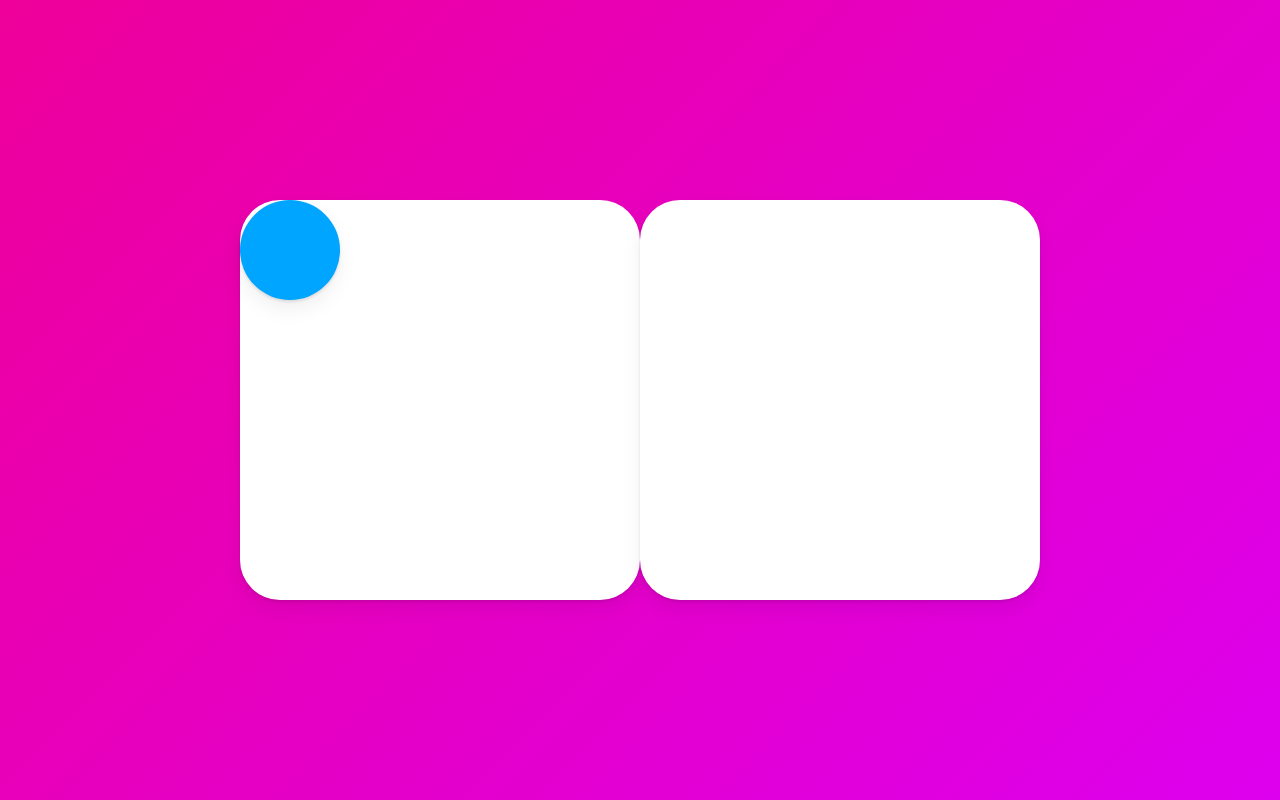
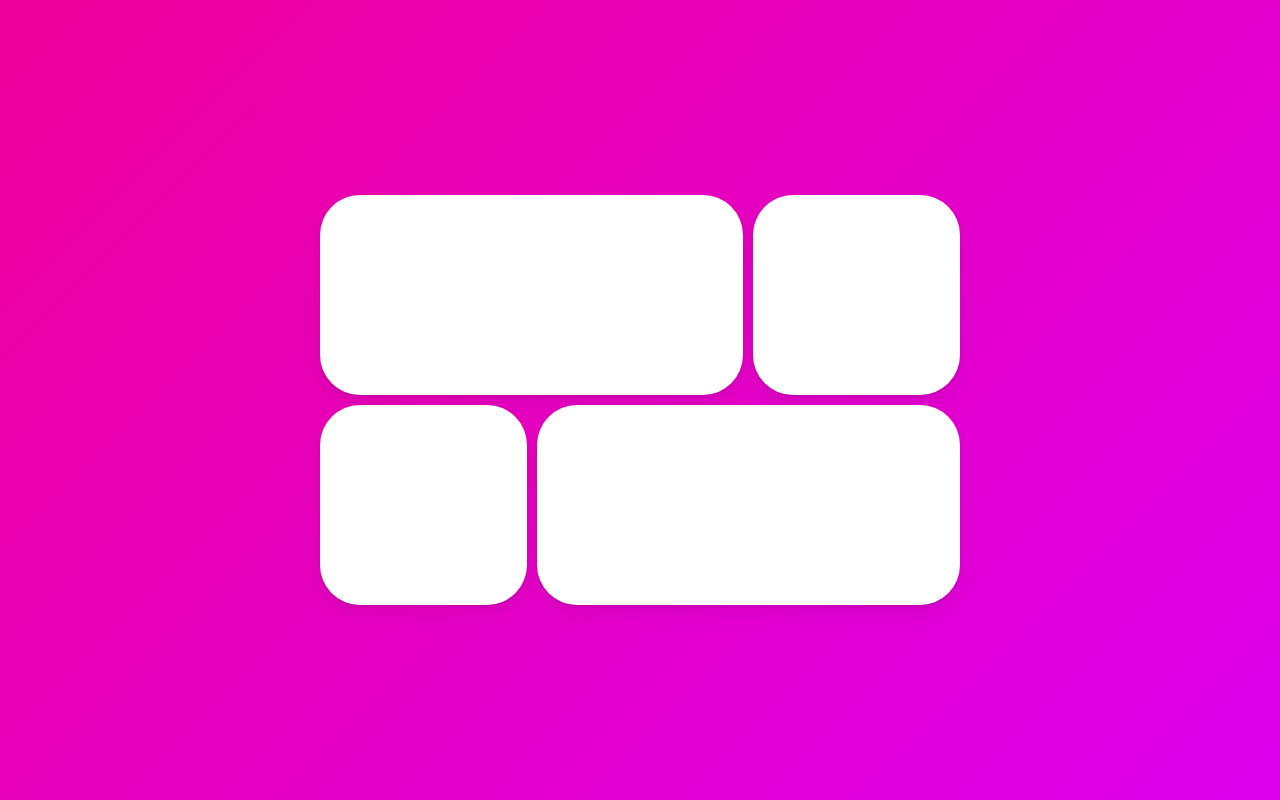
Before and after one commit to JYeonDev/NETFLIX, a React (Create React App) app: page / in a window 1280 px wide. Built offline with nearby package versions, Linux system fonts and the light colour scheme.

Commit message:
Layout Animate

```diff
--- a/src/App.tsx
+++ b/src/App.tsx
@@ -6,41 +6,58 @@
   height: 100vh;
   width: 100vw;
   display: flex;
+  justify-content: space-around;
+  align-items: center;
+`;
+
+const Grid = styled.div`
+  display: grid;
+  grid-template-columns: repeat(3, 1fr);
+  width: 50vw;
+  gap: 10px;
+  div:first-child,
+  div:last-child {
+    grid-column: span 2;
+  }
+`;
+
+const Box = styled(motion.div)`
+  background-color: rgba(255, 255, 255, 1);
+  border-radius: 40px;
+  height: 200px;
+  box-shadow: 0 2px 3px rgba(0, 0, 0, 0.1), 0 10px 20px rgba(0, 0, 0, 0.06);
+`;
+
+const Overlay = styled(motion.div)`
+  width: 100%;
+  height: 100%;
+  position: absolute;
+  display: flex;
   justify-content: center;
   align-items: center;
 `;
 
-const Box = styled(motion.div)`
-  width: 400px;
-  height: 400px;
-  background-color: rgba(255, 255, 255, 1);
-  border-radius: 40px;
-  display: flex;
-  box-shadow: 0 2px 3px rgba(0, 0, 0, 0.1), 0 10px 20px rgba(0, 0, 0, 0.06);
-`;
-
-const Circle = styled(motion.div)`
-  background-color: #00a5ff;
-  height: 100px;
-  width: 100px;
-  box-shadow: 0 2px 3px rgba(0, 0, 0, 0.1), 0 10px 20px rgba(0, 0, 0, 0.06);
-`;
-
 function App() {
-  const [clicked, setClicked] = useState(false);
-  const toggleClicked = () => setClicked((prev) => !prev);
+  const [id, setId] = useState<null | string>(null);
   return (
-    <Wrapper onClick={toggleClicked}>
-      <Box>
-        {!clicked ? (
-          <Circle style={{ borderRadius: 50 }} layoutId='circle' />
+    <Wrapper>
+      <Grid>
+        {["1", "2", "3", "4"].map((n) => (
+          <Box onClick={() => setId(n)} key={n} layoutId={n + ""} />
+        ))}
+      </Grid>
+      <AnimatePresence>
+        {id ? (
+          <Overlay
+            onClick={() => setId(null)}
+            initial={{ backgroundColor: "rgba(0, 0, 0, 0)" }}
+            animate={{ backgroundColor: "rgba(0, 0, 0, 0.5)" }}
+            exit={{ backgroundColor: "rgba(0, 0, 0, 0)" }}
+          >
+            <Box layoutId={id} style={{ width: 400, height: 200 }} />
+          </Overlay>
         ) : null}
-      </Box>
-      <Box>
-        {clicked ? (
-          <Circle style={{ borderRadius: 0 }} layoutId='circle' />
-        ) : null}
-      </Box>
+      </AnimatePresence>
     </Wrapper>
   );
 }
```
